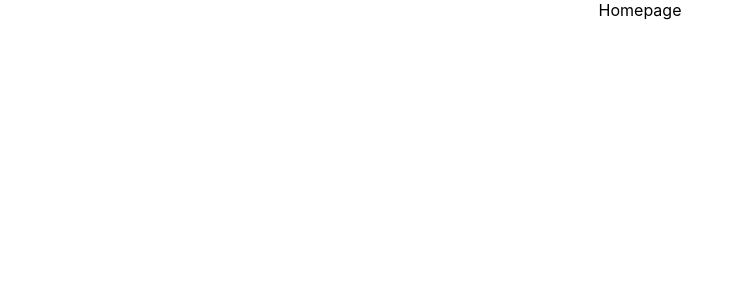
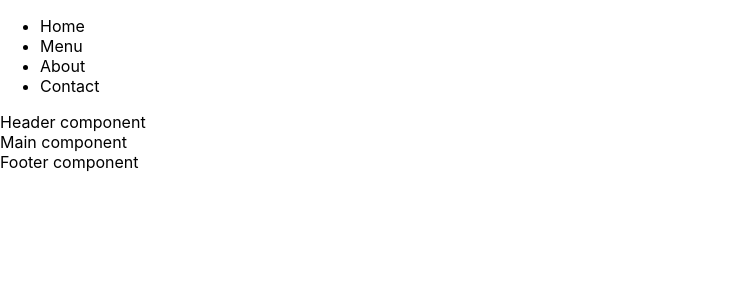
Before and after one commit to Nem702/little-lemon, a React (Create React App) app: page / in a window 1280 px wide. Shown: the top 300 px of the page, without its empty margins (0-743 px from the left). Built offline with nearby package versions, Linux system fonts and the light colour scheme.

Commit message:
nav, header, main, footer files added & imported to app.js

```diff
--- a/src/App.js
+++ b/src/App.js
@@ -1,10 +1,17 @@
-import './App.css';
+import "./App.css";
+import Header from "./header";
+import Nav from "./nav";
+import Main from "./main";
+import Footer from "./footer";
 
 function App() {
   return (
-    <div className="App">
-      Homepage
-    </div>
+    <>
+      <Nav />
+      <Header />
+      <Main />
+      <Footer />
+    </>
   );
 }
 
--- /dev/null
+++ b/src/footer.js
@@ -0,0 +1,7 @@
+import React from "react";
+
+const Footer = () => {
+  return <footer>Footer component</footer>;
+};
+
+export default Footer;
--- /dev/null
+++ b/src/header.js
@@ -0,0 +1,7 @@
+import React from "react";
+
+const Header = () => {
+  return <header className="header">Header component</header>;
+};
+
+export default Header;
--- /dev/null
+++ b/src/main.js
@@ -0,0 +1,7 @@
+import React from "react";
+
+const Main = () => {
+  return <main className="main">Main component</main>;
+};
+
+export default Main;
--- /dev/null
+++ b/src/nav.js
@@ -0,0 +1,16 @@
+import React from "react";
+
+const Nav = () => {
+  return (
+    <nav className="Nav">
+      <ul>
+        <li>Home</li>
+        <li>Menu</li>
+        <li>About</li>
+        <li>Contact</li>
+      </ul>
+    </nav>
+  );
+};
+
+export default Nav;
```
